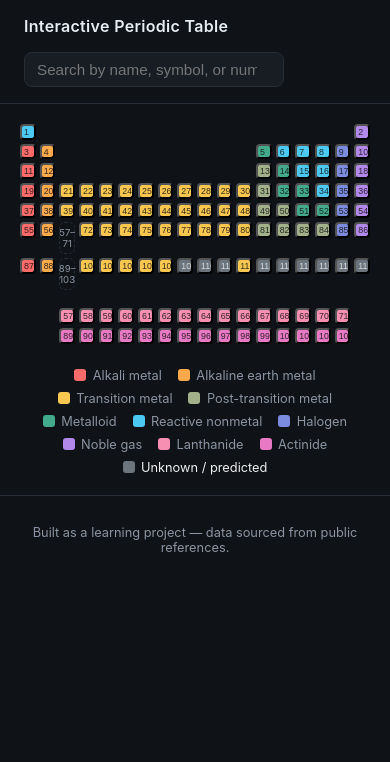
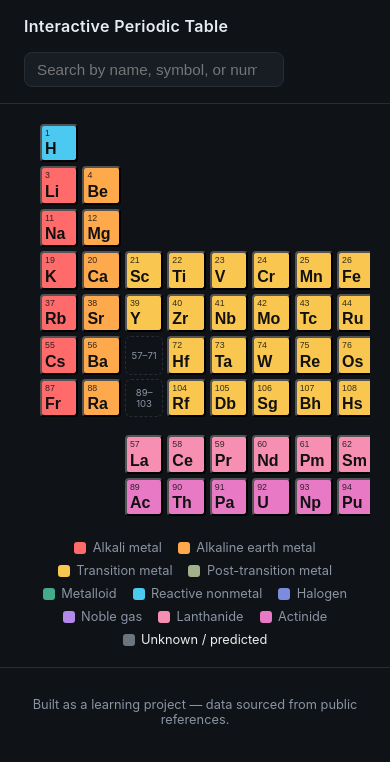
Before and after one commit to benriga/johns-school-of-chem, a plain HTML site: page index.html in a window 390 px wide. Drawn offline with Linux system fonts and the light colour scheme.

Commit message:
Add horizontal-scroll mode for narrow viewports
On screens ≤ 768px the 18-column periodic table can't shrink to fit
without rendering each cell as a ~18px colored dot. Wrap the table in a
scrollable container, pin the grid to a 760px minimum width below the
breakpoint, and let users pan horizontally. Cells stay at a readable
~38px and the symbol/number remain legible.

Also restructures the existing 900px / 600px media queries into a
clearer set: full layout > 900px, compact-fit 769–900px, scroll mode
≤ 768px.

Co-Authored-By: Claude Opus 4.7 <noreply@anthropic.com>

```diff
--- a/index.html
+++ b/index.html
@@ -20,9 +20,11 @@
   </header>
 
   <main>
-    <section id="table" class="periodic-table" aria-label="Periodic table of elements">
-      <!-- Cells injected by app.js -->
-    </section>
+    <div class="table-scroll">
+      <section id="table" class="periodic-table" aria-label="Periodic table of elements">
+        <!-- Cells injected by app.js -->
+      </section>
+    </div>
 
     <section class="legend" aria-label="Category legend">
       <!-- Legend injected by app.js -->
--- a/styles.css
+++ b/styles.css
@@ -71,6 +71,16 @@ main {
   gap: 1.5rem;
 }
 
+/* Wrapper that becomes horizontally scrollable on narrow screens.
+   Below the mobile breakpoint, the grid is pinned to a minimum readable
+   width and the user pans horizontally rather than seeing 18 unreadably
+   tiny columns squashed into ~390px. */
+.table-scroll {
+  width: 100%;
+  max-width: 1400px;
+  position: relative;
+}
+
 /* The table grid. 18 columns × 10 rows (7 main + 1 gap + 2 for La/Ac series). */
 .periodic-table {
   display: grid;
@@ -78,7 +88,6 @@ main {
   grid-template-rows: repeat(10, auto);
   gap: 4px;
   width: 100%;
-  max-width: 1400px;
 }
 
 .element {
@@ -258,15 +267,38 @@ main {
   border-top: 1px solid var(--panel-border);
 }
 
-/* Responsive: shrink labels on smaller screens. */
-@media (max-width: 900px) {
+/* Medium screens (769px–900px): table still fits, but cells are tight —
+   hide the element name and shrink the symbol. */
+@media (max-width: 900px) and (min-width: 769px) {
   .element .sym { font-size: 1rem; }
   .element .nm { display: none; }
   .element .num { font-size: 0.55rem; }
 }
 
-@media (max-width: 600px) {
+/* Narrow screens (≤ 768px): switch to horizontal-scroll mode.
+   The grid is pinned to a minimum width that keeps cells readable
+   (~38px each), and the user pans the table sideways. */
+@media (max-width: 768px) {
   .site-header h1 { font-size: 1rem; }
-  .element { padding: 2px; border-radius: 4px; }
-  .element .sym { font-size: 0.8rem; }
+
+  .table-scroll {
+    overflow-x: auto;
+    -webkit-overflow-scrolling: touch;
+    /* Bleed slightly past main's padding so the table can use the full
+       viewport width. The padding values match main's padding (1.25rem). */
+    margin-left: -1.25rem;
+    margin-right: -1.25rem;
+    padding-left: 1.25rem;
+    padding-right: 1.25rem;
+    scrollbar-width: thin;
+  }
+
+  .periodic-table {
+    min-width: 760px;
+  }
+
+  .element { padding: 3px; border-radius: 4px; }
+  .element .sym { font-size: 1rem; }
+  .element .nm { display: none; }
+  .element .num { font-size: 0.55rem; }
 }
```
